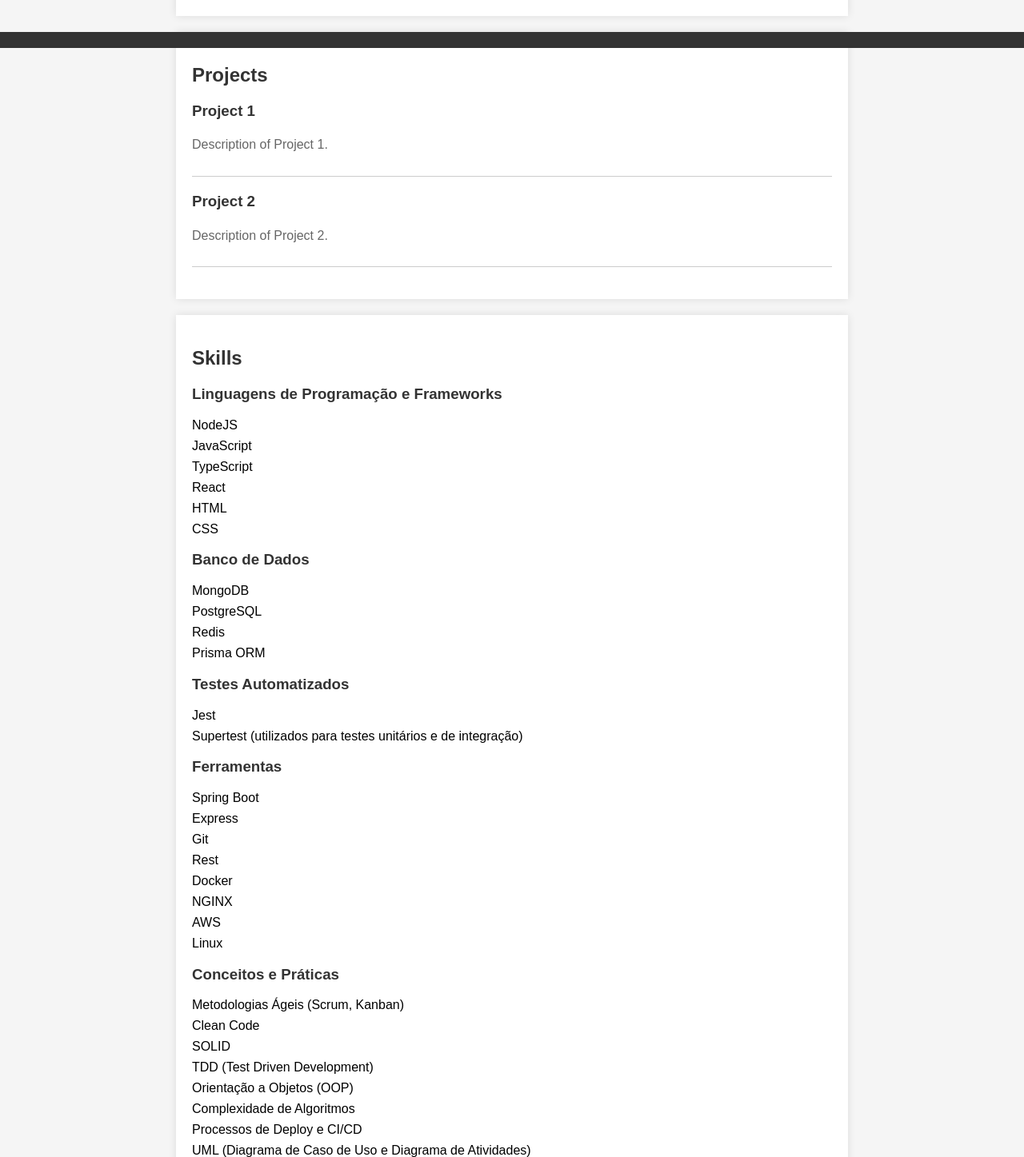
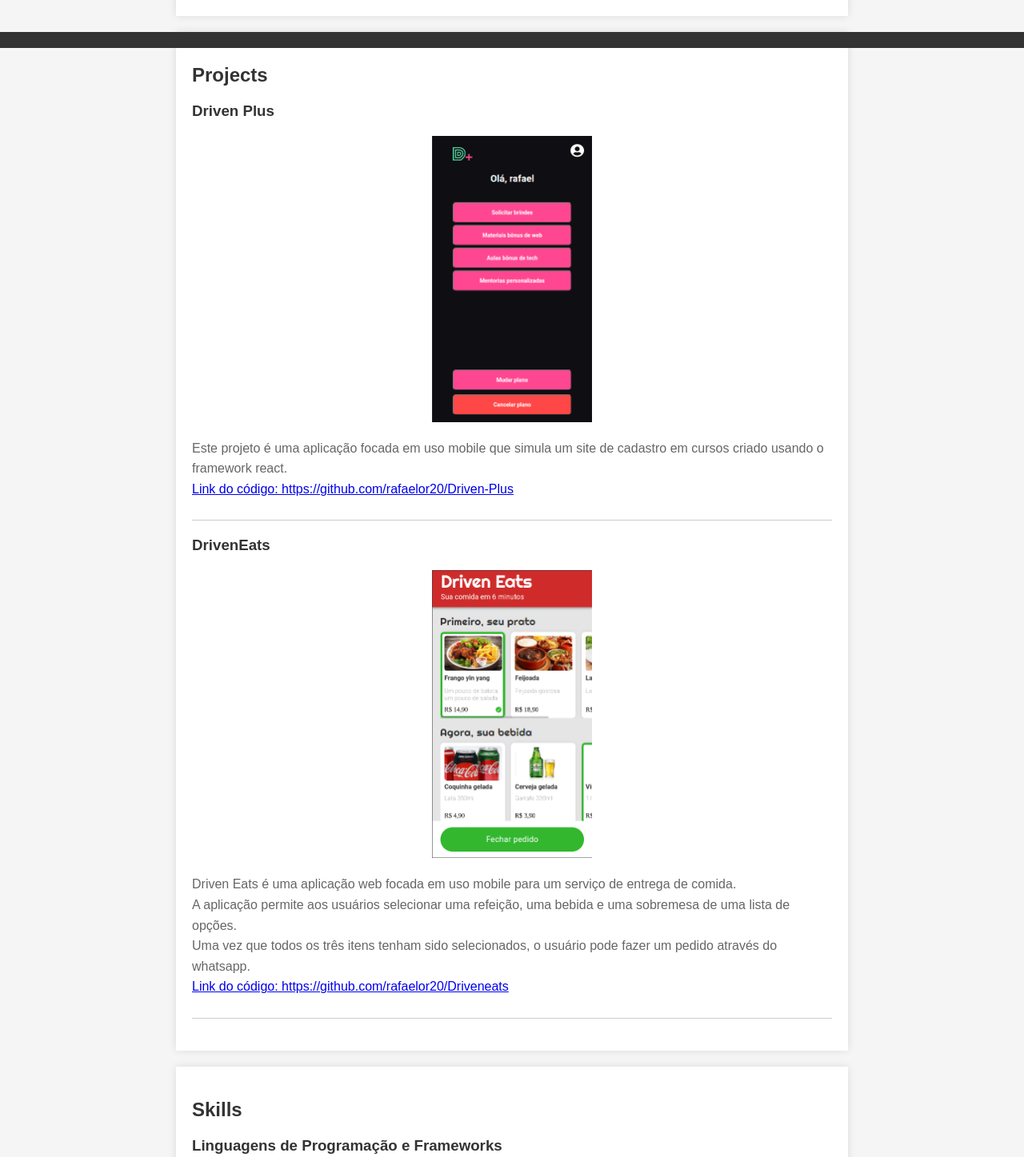
Before and after one commit to rafaelor20/my_portifolio, a plain HTML site: page index.html in a window 1280 px wide. Shown: the part 740-2187 px from the top of the page at 80% size. Drawn offline with Linux system fonts and the light colour scheme.

Commit message:
feat/ add projects

```diff
--- a/index.html
+++ b/index.html
@@ -34,6 +34,13 @@
             display: block;
             margin: 20px auto;
         }
+
+        img.project-picture {
+            width: 200px;
+            display: block;
+            margin: 20px auto;
+        }
+
 
         h1 {
             color: white;
@@ -84,8 +91,8 @@
 
     <section>
         <h2>Sobre mim</h2>
-        <!-- <img class="profile-picture" src="asset/photo.png" alt="John Doe - Software Developer"> -->
-        <img class="profile-picture" src="asset/photo.png" alt="John Doe - Software Developer">
+        <!-- <img class="profile-picture" src="asset/photo.png" alt="Rafael Rosário - Desenvolvedor de software"> -->
+        <img class="profile-picture" src="asset/photo.png" alt="Rafael Rosário - Desenvolvedor de software">
         <p>
             Olá, eu sou Rafael, um desenvolvedor Full Stack apaixonado por tecnologia e por encontrar soluções
             inovadoras, possuo habilidades sólidas em JavaScript, Typescript, NodeJs e
@@ -114,13 +121,36 @@
         <h2>Projects</h2>
 
         <div class="project">
-            <h3>Project 1</h3>
-            <p>Description of Project 1.</p>
+            <h3>Driven Plus</h3>
+            <a href="https://driven-plus-psi.vercel.app/" target="_blank">
+                <img class="project-picture" src="asset/drivenPlus.png" alt="Driven Plus">
+            </a>
+            <p>
+                Este projeto é uma aplicação focada em uso mobile que simula um site de cadastro em cursos criado usando
+                o framework react.
+                <br>
+                <a href="https://github.com/rafaelor20/Driven-Plus" target="_blank">Link do código:
+                    https://github.com/rafaelor20/Driven-Plus</a>
+            </p>
         </div>
 
         <div class="project">
-            <h3>Project 2</h3>
-            <p>Description of Project 2.</p>
+            <h3>DrivenEats</h3>
+            <a href="https://rafaelor20.github.io/Driveneats/" target="_blank">
+                <img class="project-picture" src="asset/drivenEats.png" alt="DrivenEats">
+            </a>
+            <p>
+                Driven Eats é uma aplicação web focada em uso mobile para um serviço de entrega de comida.
+                <br>
+                A aplicação permite aos usuários selecionar uma refeição, uma bebida e uma sobremesa de uma lista de
+                opções.
+                <br>
+                Uma vez que todos os três itens tenham sido selecionados, o usuário pode fazer um pedido através do
+                whatsapp.
+                <br>
+                <a href="https://github.com/rafaelor20/Driveneats" target="_blank">Link do código:
+                    https://github.com/rafaelor20/Driveneats</a>
+            </p>
         </div>
 
         <!-- Add more projects as needed -->
```
Also changed, not shown: asset/drivenEats.png (added), asset/drivenPlus.png (added).
